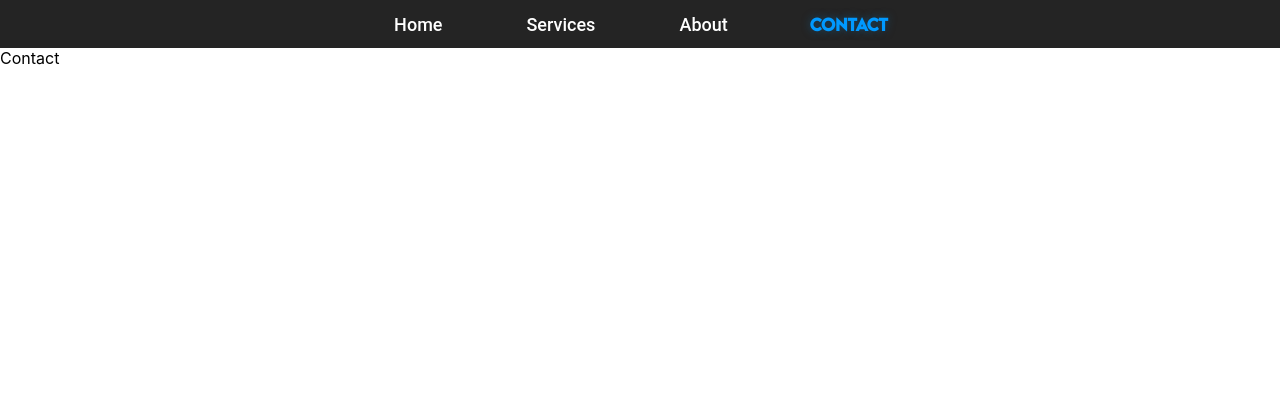
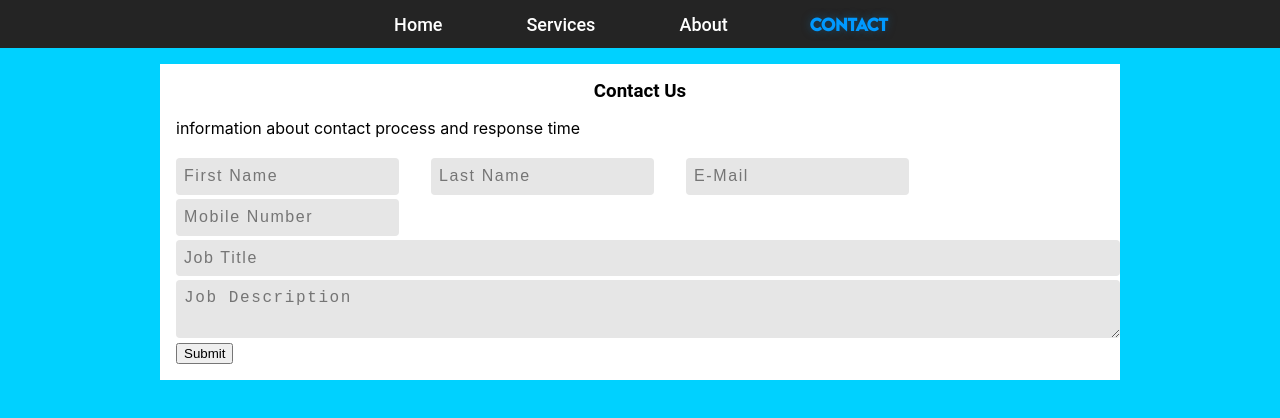
Before and after one commit to WillMorrisnz/hedley-electrical, a React (Create React App) app: page /contact in a window 1280 px wide. Shown: the top 418 px of the page. Built offline with nearby package versions, Linux system fonts and the light colour scheme.

Commit message:
Added tempate information  - About page  - Contact page

```diff
--- a/src/App.css
+++ b/src/App.css
@@ -69,11 +69,16 @@
 }
 
 .background-700-blue {
-  background-color: #293162;
+  background-color: #2f3666;
 }
 
 .background-charcoal {
   background-color: var(--clr-charcoal);
+}
+
+.background-grey {
+  background-color: rgb(255, 255, 255);
+  padding: 1em;
 }
 
 .background-dark {
@@ -222,21 +227,47 @@ nav[data-visible="true"] {
   margin-bottom: 1em;
 }
 
-h3 {
+h4,h3,h2,h1 {
   font-family: 'Roboto', sans-serif;
   padding: 0 .25em;
   margin: 0 auto;
+  text-align: center;
 }
 
 /* Utility */
+
+input {
+  padding: .5rem;
+  border: 0;
+  border-radius: .25em;
+  margin-top: .25em;
+  margin-right: 2em;
+  outline: 0;
+  background: rgb(230, 230, 230);
+  font-size: 1rem;
+  line-height: 1.3rem;
+  letter-spacing: .1rem;
+  max-width: 100%;
+}
+
+textarea {
+  padding: .5rem;
+  border: 0;
+  border-radius: .25em;
+  margin-top: .25em;
+  margin-right: 2em;
+  outline: 0;
+  background: rgb(230, 230, 230);
+  font-size: 1rem;
+  line-height: 1.3rem;
+  letter-spacing: .1rem;
+  width: 100%;
+}
 
 .w100 {
   width: 100%;
 }
 
-.m-1{
-  margin: 1em;
-}
 
 .p-1 {
   padding: 1em;
@@ -301,8 +332,6 @@ margin: 0.5em;
   margin: 0 auto;
   display: grid;
   max-width: var(--max-width);
-  grid-template-columns:
-    repeat(auto-fit, minmax(8rem, 1fr));
 }
 
 .card__content {
@@ -331,6 +360,10 @@ margin: 0.5em;
 }
 
 /* Styling */
+
+.shadow {
+  box-shadow: 0 10px 10px rgba(0, 0, 0, 0.3);
+}
 
 .card-p {
   font-family: 'Roboto', sans-serif;
@@ -362,3 +395,23 @@ margin: 0.5em;
   text-align: left;
   list-style: '-  ';
 }
+
+.grid-2-col {
+  grid-template-columns:
+  repeat(auto-fit, minmax(8rem, 1fr));
+}
+
+.grid-1-2-col {
+  grid-template-columns:
+  repeat(auto-fit, minmax(4rem, 2fr));
+}
+
+.vh-100 {
+  height: 100vh;
+}
+
+.center {
+  margin: auto;
+  padding: 1em;
+  max-width: 60em;
+}
--- a/src/components/services.js
+++ b/src/components/services.js
@@ -5,7 +5,7 @@ import image2 from '../assets/images/image2.jpeg'
 
 const Services = () => {
     return(
-    <section className='template-grid'>
+    <section className='template-grid grid-2-col'>
         <div className='card-outline stacked'>
             <img className='card__img' src={image}></img>
             <div className='blue_gradient'></div>
--- a/src/pages/aboutPage.js
+++ b/src/pages/aboutPage.js
@@ -2,16 +2,48 @@ import React from 'react';
 
 const AboutPage = () => {
     return (
-        <div>
+        <main className='container'>
             <section>
-                <h3>Who we are.</h3>
+                <h3>About us</h3>
+                <ul>
+                    <li>
+                    information about firm
+                    </li>
+                    <li>
+                    how long hedley's been operating / founding
+                    </li>
+                    <li>
+                    map
+                    </li>
+                    <li>
+                    Hours
+                    </li>
+                </ul>
             </section>
             <section>
                 <h3>
                     Our Partners
                 </h3>
+                <ul>
+                <li>
+                    Names and description about partnership
+                    </li>
+                    <li>
+                    Links to partners sites/contact
+                    </li>
+                </ul>
             </section>
-        </div>
+            <section>
+                <h3>
+                    Our Advantage
+                </h3>
+                <ul>
+                    <li>
+                    software used
+                    </li>
+                </ul>
+            </section>
+        </main>
     )
 }
 
--- a/src/pages/contactPage.js
+++ b/src/pages/contactPage.js
@@ -2,9 +2,24 @@ import React from 'react';
 
 const ContactPage = () => {
     return (
-        <div>
-            Contact
-        </div>
+        <main className='background-bright-blue vh-100'>
+            <div className='center container'>
+                <form className='background-grey'>
+                    <h3>Contact Us</h3>
+                    <p>information about contact process and response time</p>
+                    <div>
+                        <input placeholder='First Name' type={'text'} ></input>
+                        <input placeholder='Last Name'  type={'text'}></input>
+                        <input placeholder='E-Mail' type={'email'}></input>
+                        <input placeholder='Mobile Number'  type={'tel'}></input>
+
+                        <input placeholder='Job Title'  type={'text'} size={100}></input>
+                        <textarea placeholder='Job Description' size={255} type={'description'}></textarea>
+                        <button type='submit'>Submit</button>
+                    </div>
+                </form>
+            </div>
+        </main>
     )
 }
 
--- a/src/pages/landingPage.js
+++ b/src/pages/landingPage.js
@@ -18,7 +18,7 @@ const LandingPage = () => {
     ]
 
     return (
-        <div>
+        <main>
             <section>
                 <div className='header'>
                     <h1 className='title'>Hedley</h1>
@@ -51,7 +51,7 @@ const LandingPage = () => {
 
 
 
-        </div>
+        </main>
     )
 }
 
--- a/src/pages/servicesPage.js
+++ b/src/pages/servicesPage.js
@@ -6,8 +6,8 @@ import image2 from '../assets/images/image2.jpeg'
 const ServicesPage = () => {
     return (
         <main>
-            <section className='background-dark'>
-                <div className='container'>
+            <section className='p-1'>
+                <div className='container shadow grid background-700-blue p-1'>
                     <h3 className='text-bright-blue'>
                         Residential
                     </h3>
@@ -15,9 +15,8 @@ const ServicesPage = () => {
                         <img src={image} className='card__img'></img>
                         <div className='blue_gradient'></div>
                     </div>
-
-                    <div className='grid background-700-blue p-1'>
-                        <ul className='list-items col'>
+                    <div className='grid-2'>
+                        <ul className='list-items'>
                             <li>
                                 House re-wiring
                             </li>
@@ -31,14 +30,14 @@ const ServicesPage = () => {
                                 Switchboard replacements
                             </li>
                         </ul>
-                        <p className='col text-white'>
+                        <p className='text-white'>
                         Our expertise in providing electrical solutions for renovations and new home builds means that we can guide you through the process so that the end result meets your expectations. We provide project management support from concept to completion of our projects – Residential Electricians Auckland.
                         </p>
                     </div>
                 </div>
             </section>
-            <section className='background-dark'>
-                <div className='container'>
+            <section className='p-1'>
+                <div className='container shadow grid background-700-blue p-1'>
                     <h3 className='text-bright-blue'>
                         Commercial
                     </h3>
@@ -46,9 +45,8 @@ const ServicesPage = () => {
                         <img src={image1} className='card__img'></img>
                         <div className='blue_gradient'></div>
                     </div>
-
-                    <div className='grid background-700-blue p-1'>
-                        <ul className='list-items col'>
+                    <div className='grid-2'>
+                        <ul className='list-items'>
                             <li>
                                 House re-wiring
                             </li>
@@ -62,7 +60,37 @@ const ServicesPage = () => {
                                 Switchboard replacements
                             </li>
                         </ul>
-                        <p className='col text-white'>
+                        <p className='text-white'>
+                        Our expertise in providing electrical solutions for renovations and new home builds means that we can guide you through the process so that the end result meets your expectations. We provide project management support from concept to completion of our projects – Residential Electricians Auckland.
+                        </p>
+                    </div>
+                </div>
+            </section>
+            <section className='p-1'>
+                <div className='container shadow grid background-700-blue p-1'>
+                    <h3 className='text-bright-blue'>
+                        Gate Automation
+                    </h3>
+                    <div className='stacked grid'>
+                        <img src={image2} className='card__img'></img>
+                        <div className='blue_gradient'></div>
+                    </div>
+                    <div className='grid-2'>
+                        <ul className='list-items'>
+                            <li>
+                                House re-wiring
+                            </li>
+                            <li>
+                                Lighting design
+                            </li>
+                            <li>
+                                Lighting installation
+                            </li>
+                            <li>
+                                Switchboard replacements
+                            </li>
+                        </ul>
+                        <p className='text-white'>
                         Our expertise in providing electrical solutions for renovations and new home builds means that we can guide you through the process so that the end result meets your expectations. We provide project management support from concept to completion of our projects – Residential Electricians Auckland.
                         </p>
                     </div>
```
